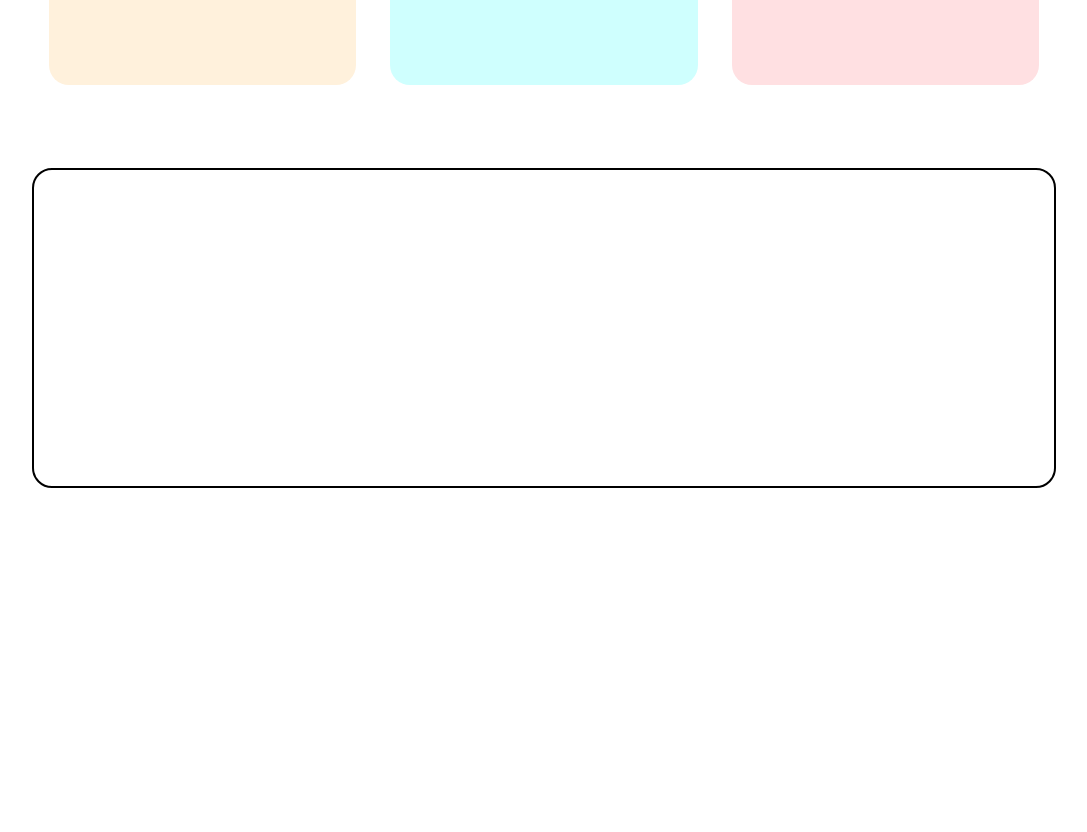
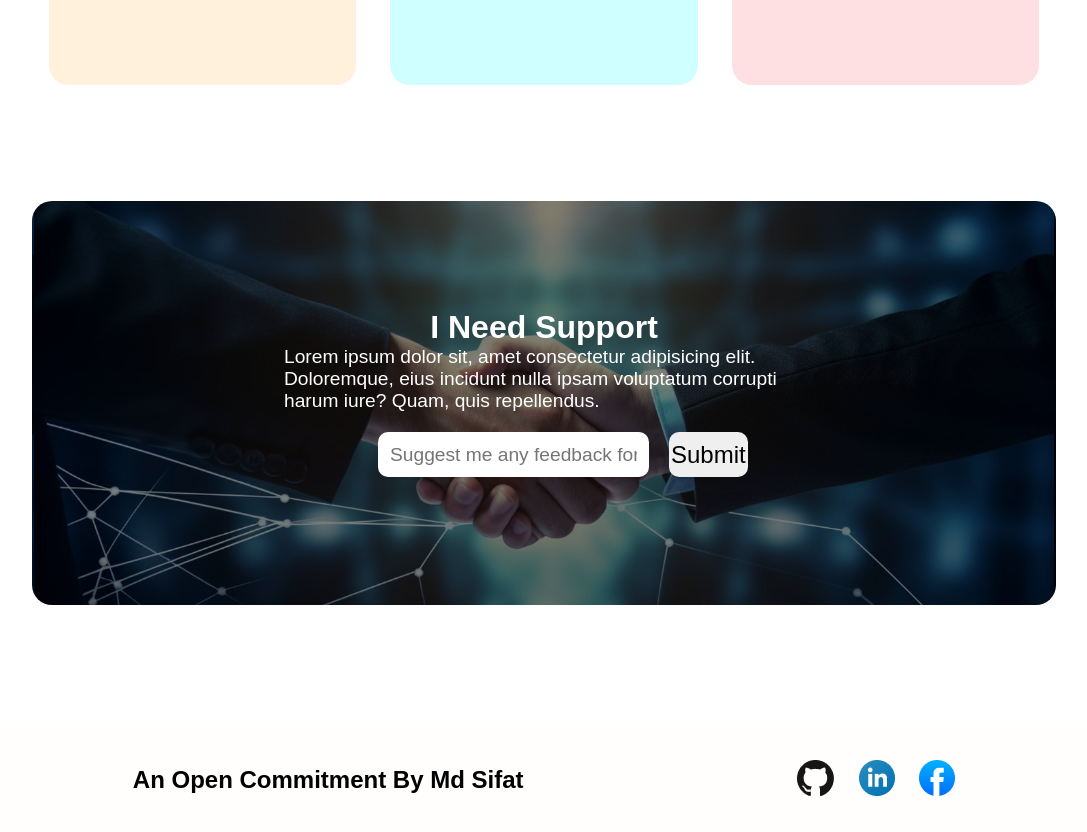
Before and after one commit to md-sifat/Assignment01-noLad, a plain HTML site: page index.html in a window 1280 px wide. Shown: the part 4100-4932 px from the top of the page, without its empty margins (96-1183 px from the left). Before the commit the page ends 4628 px from the top, so only its background shows below. Drawn offline with Linux system fonts and the light colour scheme; a web font is replaced by a local one.

Commit message:
main part completed

```diff
--- a/index.html
+++ b/index.html
@@ -161,15 +161,34 @@
 
 
 
-    <!-- final and footer section start from here  -->
+    <!-- final and footer section and support start from here  -->
 
-    <footer class="ftr">
+    <section class="ftr">
 
         <div class="support">
-
+            <h1>I Need Support</h1>
+            <p>Lorem ipsum dolor sit, amet consectetur adipisicing elit. Doloremque, eius incidunt nulla ipsam voluptatum corrupti harum iure? Quam, quis repellendus.</p>
+            <div class="int">
+                <input class="intput" type="text" placeholder="Suggest me any feedback for me">
+                <button>Submit</button>
+            </div>
         </div>
 
+
+    </section>
+
+    <footer class="footer">
+        <h2>An Open Commitment By Md Sifat</h2>
+        <div class="links">
+            <a href="https://github.com/md-sifat" target="_blank"><img src="img/github.png" alt=""></a>
+            <a href="https://www.linkedin.com/in/sifat725/" target="_blank"><img src="img/linkedin-icon 1.png" alt=""></a>
+            <a href="https://www.facebook.com/" target="_blank"><img src="img/facebook.png" alt=""></a>
+        </div>
+
+
     </footer>
+
+
 
     <!-- full page structure end here  -->
 
--- a/style.css
+++ b/style.css
@@ -181,7 +181,6 @@
     align-items: center;
 }
 
-
 .target .tar_title h1{
     font-size: xx-large;
     text-align: center;
@@ -248,8 +247,76 @@
 }
 
 .ftr .support{
+    margin-top: 150px;
     width: 80%;
     height: 80%;
-    border: 2px solid black;
+    border: 2px solid transparent;
     border-radius: 20px;
+    background: linear-gradient(rgba(0, 0, 0, 0.5), rgba(0, 0, 0, 0.5)),url('img/handshake.jpg');
+    background-size: cover;
+    background-position: center;
+    color: white;
+    display: flex;
+    flex-direction: column;
+    justify-content: center;
+    align-items: center;
+    padding: 200px;
 }
+.support h1{
+    font-size: xx-large;
+}
+.support p{
+    font-size:larger;
+    margin: 0px 50px;
+}
+
+.ftr .int{
+    margin: 20px;
+}
+.int{
+    width: 60%;
+    height: 50px;
+    display: flex;
+    flex-direction: row;
+    justify-content: space-around;
+
+}
+.int input{
+    font-size: larger;
+    padding: 10px;
+    width: 400px;
+    height: 45px;
+    border: 2px solid transparent;
+    border-radius: 10px;
+    margin: 0px 20px;
+}
+
+.int button{
+    height: 45px;
+    /* padding: 10px; */
+    font-size: x-large;
+    /* text-align: center; */
+    width: 150px;
+    border: 2px solid transparent;
+    border-radius: 10px;
+    cursor: pointer;
+}
+
+
+.footer{
+    margin-top: 200px;
+    padding: 0px 100px;
+    width: 100%;
+    height: 13vh;
+    border: 2px solid transparent;
+    display: flex;
+    flex-direction: row;
+    justify-content: space-around;
+    align-items: center;
+    background-color: rgb(255, 254, 252);
+
+}
+
+.footer .links a{
+    margin-left: 20px;
+}
```
